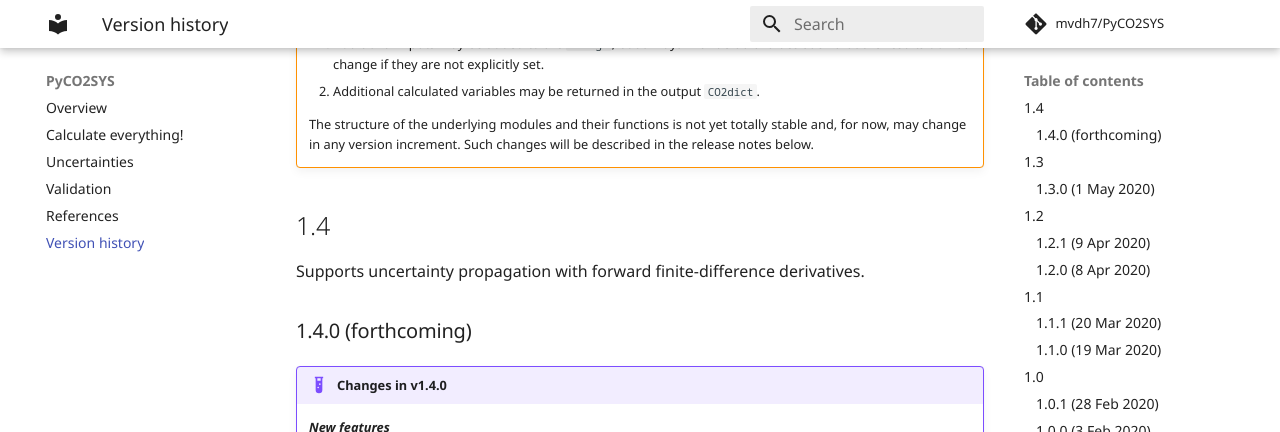
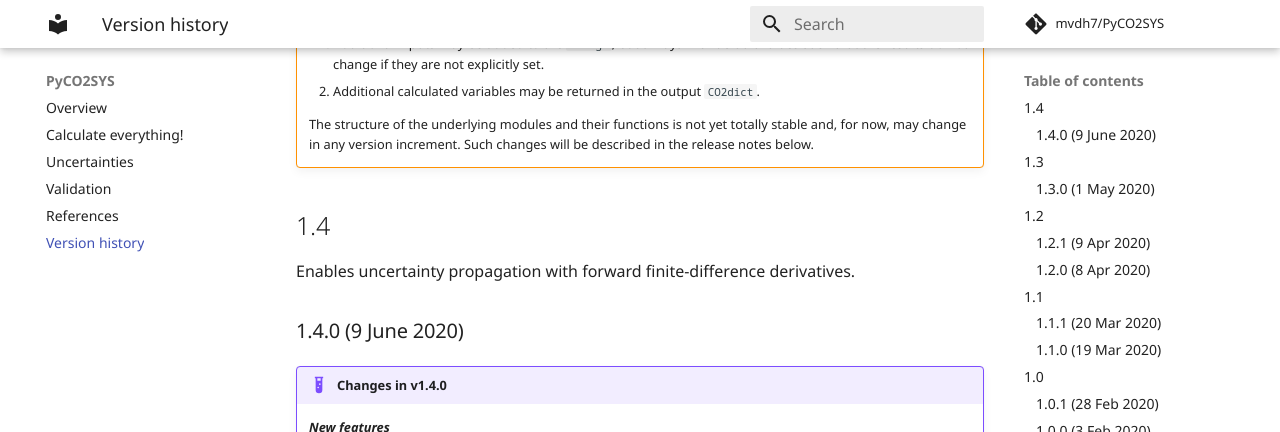
Before and after one commit to mvdh7/PyCO2SYS, an MkDocs documentation site: the page built from docs/versions.md, in a window 1280 px wide and 900 px high, scrolled down 629 px. Shown: the top 432 px of the window. Built offline with MkDocs 1.6.1 and Material for MkDocs 9.7.7, drawn with Linux system fonts in a browser that asks for light colours; formulas are drawn with MathJax 3; comment, search, counter and statistics services are not loaded.

Commit message:
Tidy up for v1.4.0 release

```diff
--- a/docs/versions.md
+++ b/docs/versions.md
@@ -25,9 +25,9 @@
 
 ## 1.4
 
-Supports uncertainty propagation with forward finite-difference derivatives.
+Enables uncertainty propagation with forward finite-difference derivatives.
 
-### 1.4.0 (forthcoming)
+### 1.4.0 (9 June 2020)
 
 !!! example "Changes in v1.4.0"
 
```
Also changed, not shown: README.md (+6 -7 lines).
